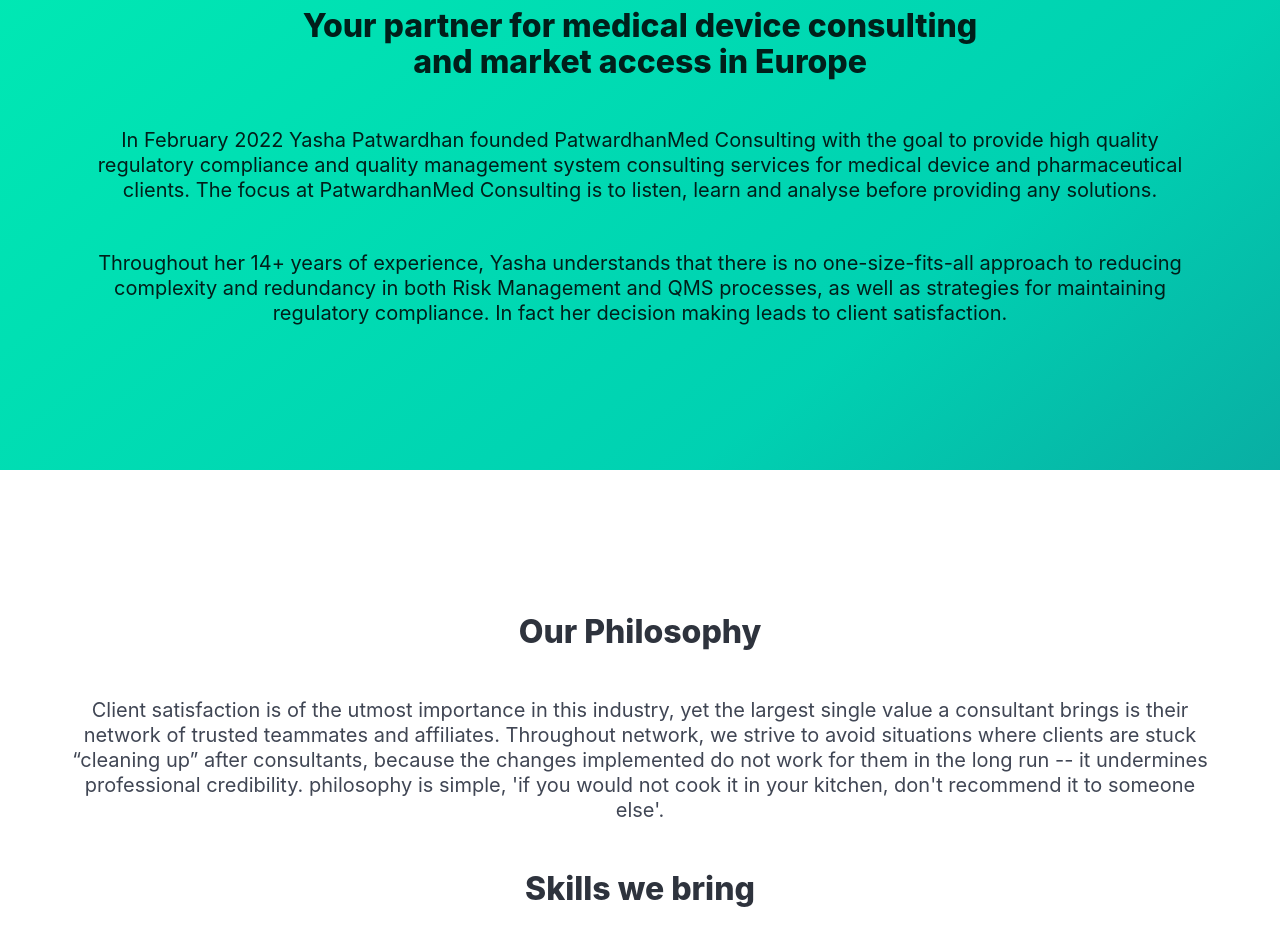
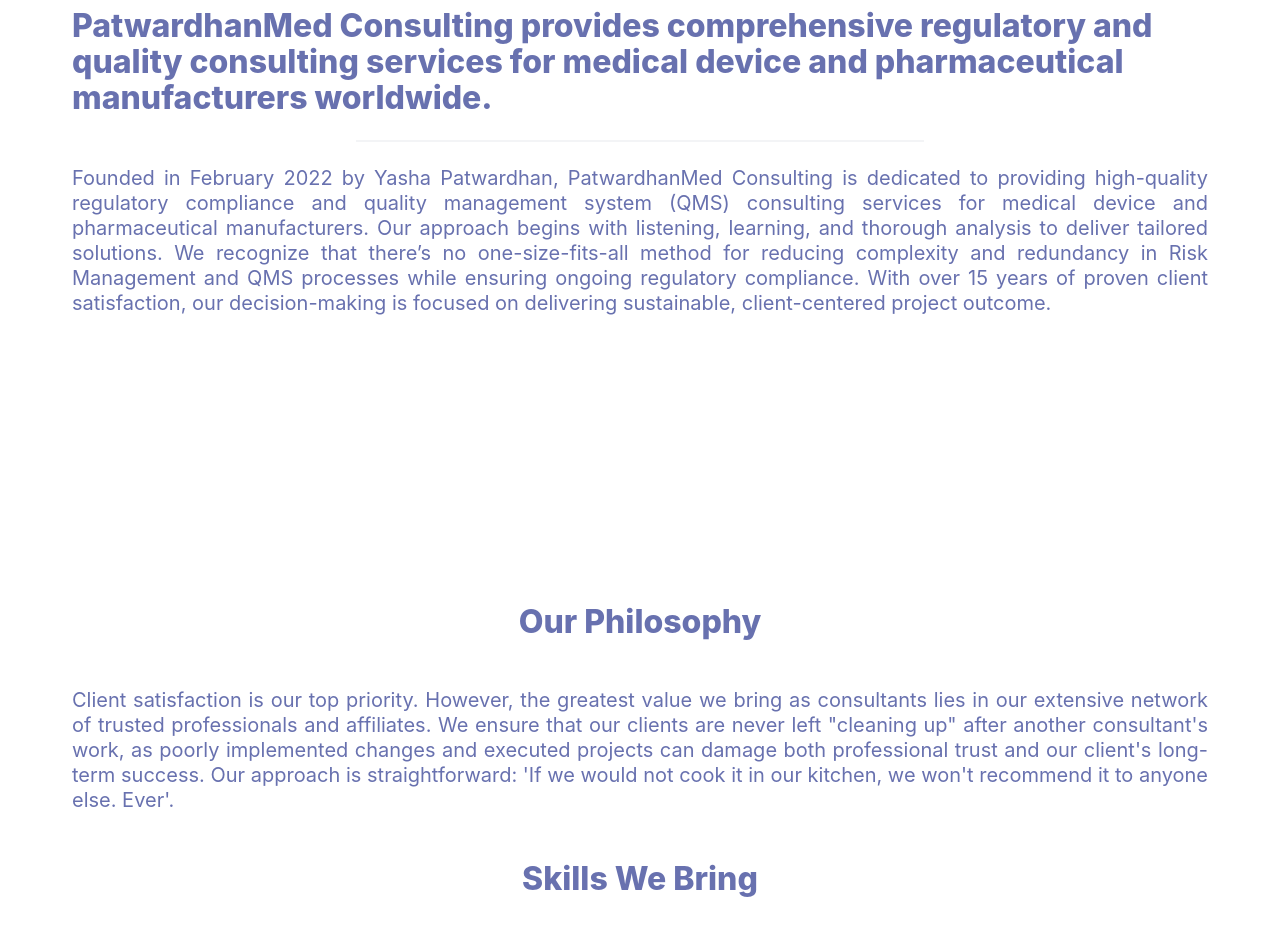
Before and after one commit to pavvank/a3i-patwardhan-med, a plain HTML site: page index.html in a window 1280 px wide. Shown: the part 820-1746 px from the top of the page. Drawn offline with Linux system fonts and the light colour scheme.

Commit message:
updated index
still need to add images; content updated with changes to text and background colors

```diff
--- a/index.html
+++ b/index.html
@@ -141,24 +141,14 @@
 
     <div>
       <section class="hero is-medium is-primary is-bold">
-        <div class="hero-body">
+        <div class="hero-body" style="background:#fff;">
           <div class="container">
-            <h2 class="title pc-center-text">
-              Your partner for medical device consulting
-              <br />
-              and market access in Europe
+            <h2 class="title pc-justify-text" style="color:rgb(104,113,175) ;">
+PatwardhanMed Consulting provides comprehensive regulatory and quality consulting services for medical device and pharmaceutical manufacturers worldwide.
             </h2>
-            <br />
-            <p class="subtitle" style="text-align: center">
-              In February 2022 Yasha Patwardhan founded PatwardhanMed Consulting with the goal to provide high quality regulatory compliance
-              and quality management system consulting services for medical device and pharmaceutical clients. The focus at PatwardhanMed
-              Consulting is to listen, learn and analyse before providing any solutions.
-            </p>
-            <br />
-            <p class="subtitle" style="text-align: center">
-              Throughout her 14+ years of experience, Yasha understands that there is no one-size-fits-all approach to reducing complexity
-              and redundancy in both Risk Management and QMS processes, as well as strategies for maintaining regulatory compliance. In fact
-              her decision making leads to client satisfaction.
+            <center><hr style="width:50%;"></center>
+            <p class="subtitle" style="text-align: justify; color:rgb(104,113,175) ;">
+Founded in February 2022 by Yasha Patwardhan, PatwardhanMed Consulting is dedicated to providing high-quality regulatory compliance and quality management system (QMS) consulting services for medical device and pharmaceutical manufacturers. Our approach begins with listening, learning, and thorough analysis to deliver tailored solutions. We recognize that there’s no one-size-fits-all method for reducing complexity and redundancy in Risk Management and QMS processes while ensuring ongoing regulatory compliance. With over 15 years of proven client satisfaction, our decision-making is focused on delivering sustainable, client-centered project outcome.
             </p>
           </div>
         </div>
@@ -171,19 +161,15 @@
       <section class="hero is-medium is-bold">
         <div class="hero-body">
           <div class="container">
-            <h2 class="title pc-center-text">Our Philosophy</h2>
+            <h2 class="title pc-center-text" style="color:rgb(104,113,175) ;">Our Philosophy</h2>
             <br />
-            <p class="subtitle" style="text-align: center">
-              Client satisfaction is of the utmost importance in this industry, yet the largest single value a consultant brings is their
-              network of trusted teammates and affiliates. Throughout network, we strive to avoid situations where clients are stuck
-              “cleaning up” after consultants, because the changes implemented do not work for them in the long run -- it undermines
-              professional credibility. philosophy is simple, 'if you would not cook it in your kitchen, don't recommend it to someone
-              else'.
+            <p class="subtitle" style="text-align: justify; color:rgb(104,113,175) ;" >
+Client satisfaction is our top priority. However, the greatest value we bring as consultants lies in our extensive network of trusted professionals and affiliates. We ensure that our clients are never left "cleaning up" after another consultant's work, as poorly implemented changes and executed projects can damage both professional trust and our client's long-term success. Our approach is straightforward: 'If we would not cook it in our kitchen, we won't recommend it to anyone else. Ever'.
             </p>
             <br />
 
-            <h4 class="title pc-center-text">Skills we bring</h4>
-            <div style="text-align: center; font-weight: 700">
+            <h4 class="title pc-center-text" style="color:rgb(104,113,175) ;">Skills We Bring</h4>
+            <div style="text-align: justify; font-weight: 700">
               <span class="tag is-info">Medical Device Regulations</span>
               <span class="tag is-warning">Root Cause Analysis</span>
               <span class="tag is-primary">Continuous Improvement</span>
@@ -199,16 +185,18 @@
 
     <div>
       <section class="hero is-medium is-primary is-bold">
-        <div class="hero-body">
+        <div class="hero-body" style="background-color: rgb(104,113,175) ;">
           <div class="container">
-            <h2 class="title pc-center-text">
-              We understand that medical device regulations leave a fair amount to interpretation and that quality management systems are
-              complex
+            <h2 class="title pc-justify-text" style="color:rgb(255,255,255) ;">
+Streamlining Regulatory Compliance and QMS for Pharmaceutical and Medical Device Manufacturers
             </h2>
             <br />
-            <p class="subtitle" style="text-align: center">
-              Over the last 15 years, we have worked across the major functions of several multi-national medical device companies. We have
-              a balanced view of what works and hinders strategic and remediation project success and outcome longevity.
+            <p class="subtitle" style="text-align: justify; color:rgb(255,255,255) ;">
+We understand that medical device regulations often leave room for interpretation, and implementing effective quality management systems (QMS) can be complex. For pharmaceutical and medical device manufacturers, navigating these regulatory requirements while maintaining compliance is a significant challenge. At PatwardhanMed Consulting, we specialize in simplifying this process, ensuring your systems meet regulatory standards while remaining efficient, scalable, and tailored to your specific needs.
+
+With over 15 years of experience working across key functions at leading multinational medical device companies, we have a well-rounded perspective on what drives success in strategic and remediation projects. Our insights help ensure not only immediate success but also long-term sustainability of outcomes.
+
+
             </p>
             <br />
           </div>
--- a/resources/js/script.js
+++ b/resources/js/script.js
@@ -29,7 +29,7 @@
     coverflowEffect: {
       depth: 10000,
       rotate: 500,
-      scale:2,
+      scale:3,
       stretch: 1,
       slideShadows: true,
     },
```
